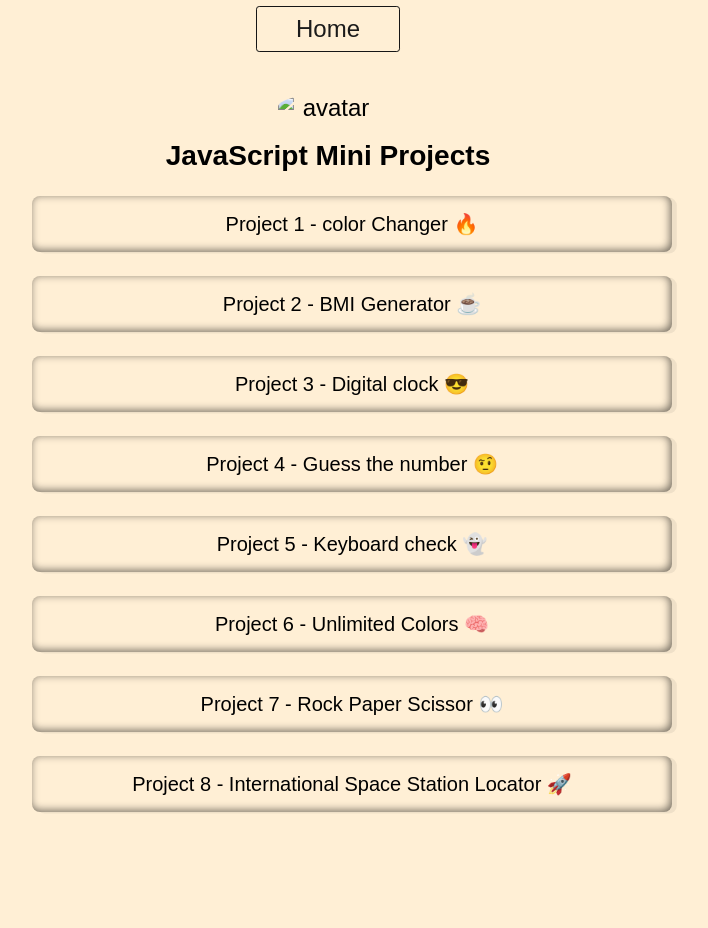
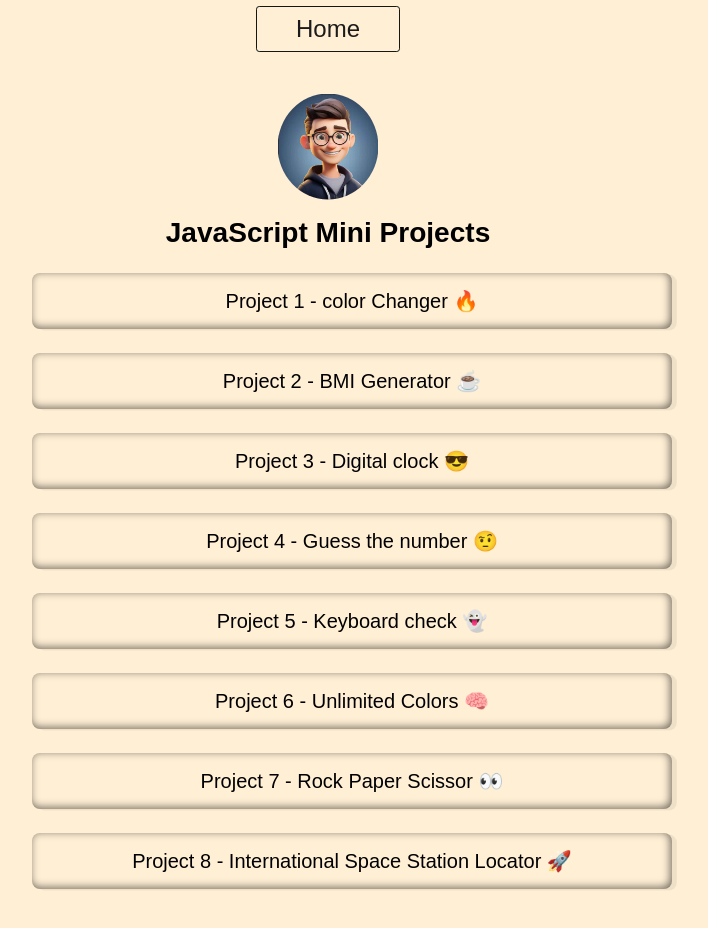
Before and after one commit to dee112003/JavaScript-Mini-Projects, a plain HTML site: page index.html in a window 1280 px wide. Shown: the whole page, without its empty margins (312-1020 px from the left). Before the commit the page ends 860 px from the top, so only its background shows below. Drawn offline with Linux system fonts and the light colour scheme.

Commit message:
Update index.html

```diff
--- a/index.html
+++ b/index.html
@@ -12,7 +12,7 @@
     </nav>
     <article class="container">
       <section class="block-1">
-        <img class="link-tree-img" src="./assets/img.png" alt="avatar" />
+        <img class="link-tree-img" src="./assets/avatar.png" alt="avatar" />
         <h1>JavaScript Mini Projects</h1>
       </section>
       <section class="block-2">
```
